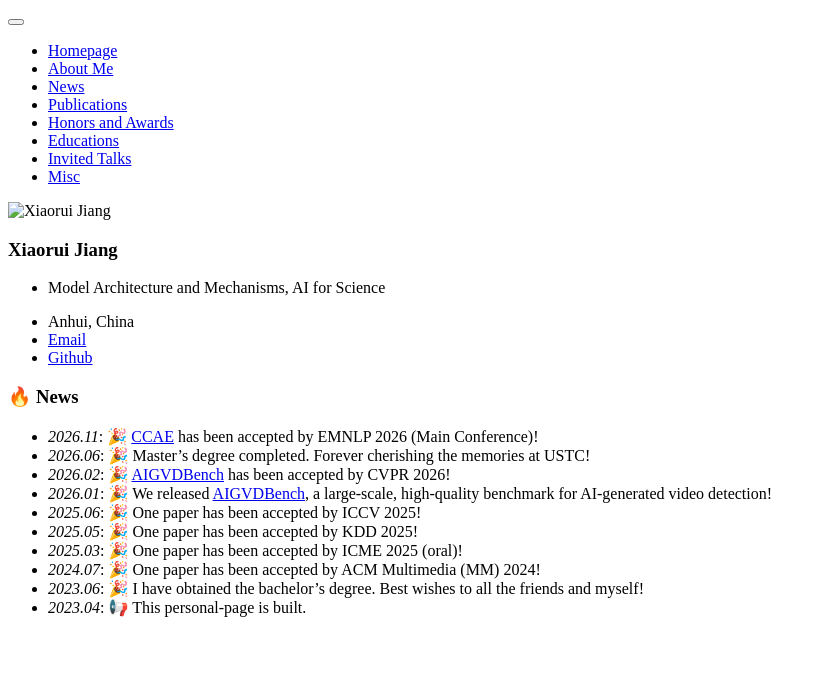
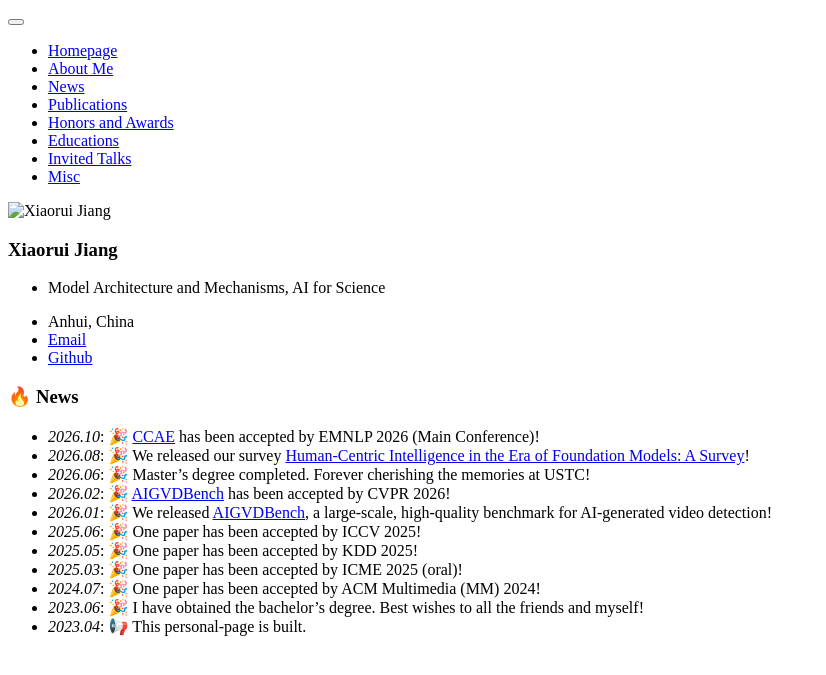
Before and after one commit to xiaorui-jiang/xiaorui-jiang.github.io, a Jekyll site: the page built from _pages/includes/news.md, in a window 1280 px wide. Shown: the top 675 px of the page, without its empty margins (0-826 px from the left). Built offline with Jekyll 4.4.1, drawn with Linux system fonts in a browser that asks for light colours; our own code applies the rules of GitHub Pages for plain Markdown files.

Commit message:
Add human-centric survey release (2026.08) and correct CCAE date to 2026.10

```diff
--- a/_pages/includes/news.md
+++ b/_pages/includes/news.md
@@ -1,5 +1,6 @@
 # 🔥 News
-- *2026.11*: 🎉 [CCAE](https://aclanthology.org/2026.emnlp-main.2484.pdf) has been accepted by EMNLP 2026 (Main Conference)!
+- *2026.10*: 🎉 [CCAE](https://aclanthology.org/2026.emnlp-main.2484.pdf) has been accepted by EMNLP 2026 (Main Conference)!
+- *2026.08*: 🎉 We released our survey [Human-Centric Intelligence in the Era of Foundation Models: A Survey](https://arxiv.org/pdf/2608.18184)!
 - *2026.06*: 🎉 Master’s degree completed. Forever cherishing the memories at USTC!
 - *2026.02*: 🎉 [AIGVDBench](https://arxiv.org/pdf/2601.11035)  has been accepted by CVPR 2026!
 - *2026.01*: 🎉 We released [AIGVDBench](https://arxiv.org/pdf/2601.11035), a large-scale, high-quality benchmark for AI-generated video detection!
```
